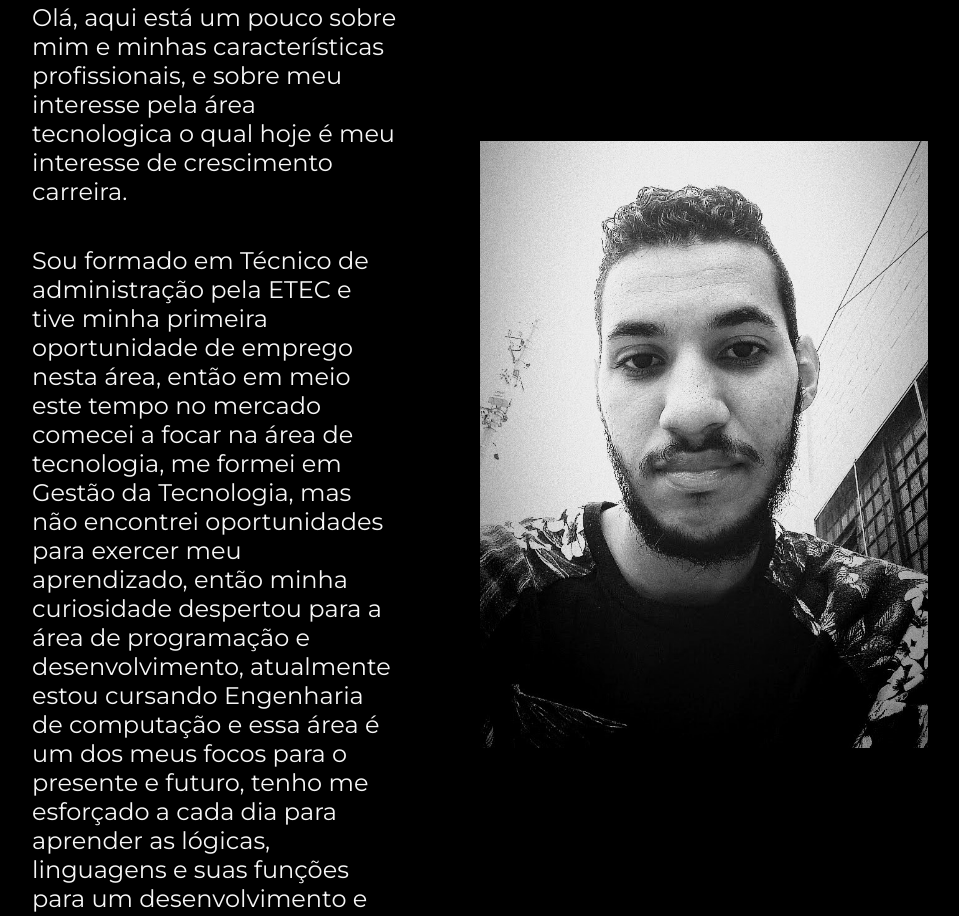
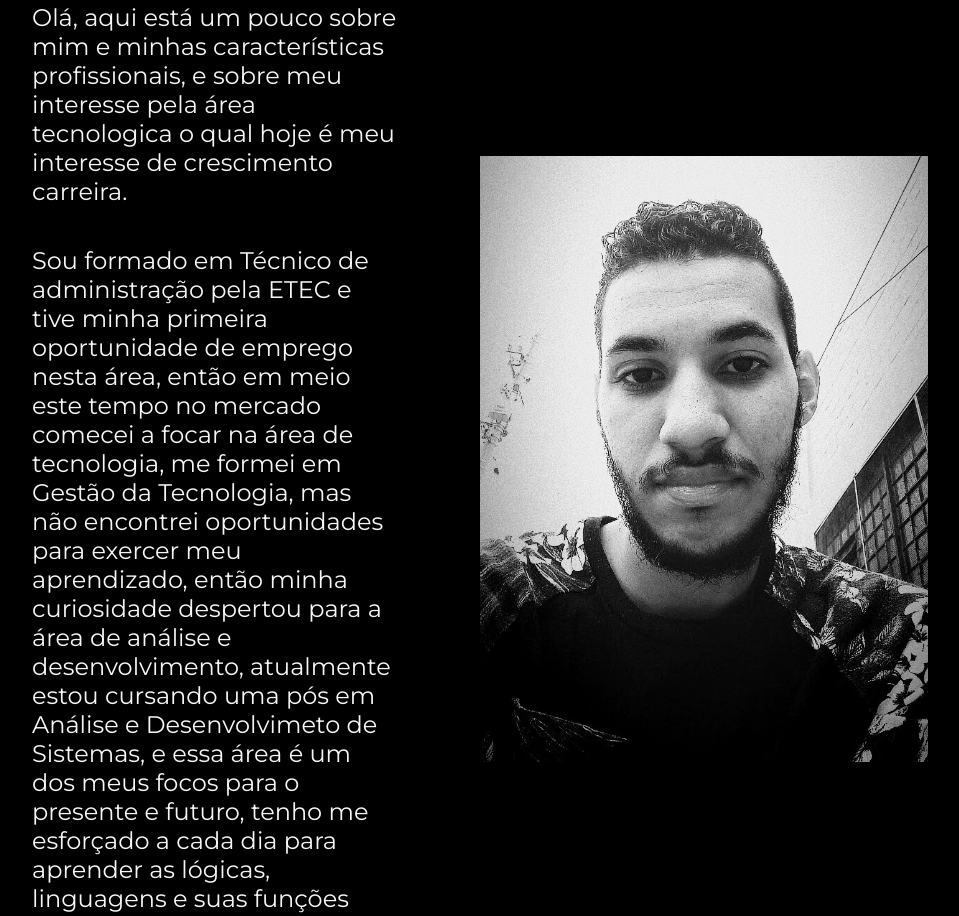
Before and after one commit to TheV11/portifolio, a plain HTML site: page about.html in a window 1280 px wide. Shown: the part 239-1155 px from the top of the page, without its empty margins (160-1119 px from the left). Drawn offline with nearby package versions, Linux system fonts and the light colour scheme.

Commit message:
Update about.html
Atualização de formação

```diff
--- a/about.html
+++ b/about.html
@@ -17,7 +17,7 @@
         <section class="apresentacao__conteudo">
             <h1 class="apresentacao__conteudo__titulo">Sobre mim</h1>
             <p class="apresentacao__conteudo__texto">Olá, aqui está um pouco sobre mim e minhas características profissionais, e sobre meu interesse pela área tecnologica o qual hoje é meu interesse de crescimento carreira.</p>
-            <p class="apresentacao__conteudo__texto">Sou formado em Técnico de administração pela ETEC e tive minha primeira oportunidade de emprego nesta área, então em meio este tempo no mercado comecei a focar na área de tecnologia, me formei em Gestão da Tecnologia, mas não encontrei oportunidades para exercer meu aprendizado, então minha curiosidade despertou  para a área de programação e desenvolvimento, atualmente estou cursando Engenharia de computação e essa área é um dos meus focos para o presente e futuro, tenho me esforçado a cada dia para aprender as lógicas, linguagens e suas funções para um desenvolvimento e analises desses sistemas com qualidade.</p>
+            <p class="apresentacao__conteudo__texto">Sou formado em Técnico de administração pela ETEC e tive minha primeira oportunidade de emprego nesta área, então em meio este tempo no mercado comecei a focar na área de tecnologia, me formei em Gestão da Tecnologia, mas não encontrei oportunidades para exercer meu aprendizado, então minha curiosidade despertou  para a área de análise e desenvolvimento, atualmente estou cursando uma pós em Análise e Desenvolvimeto de Sistemas, e essa área é um dos meus focos para o presente e futuro, tenho me esforçado a cada dia para aprender as lógicas, linguagens e suas funções para um desenvolvimento e analises desses sistemas com qualidade.</p>
         </section>
         <img class="apresentacao__imagem" src="./assets/image2.jpg" alt="Foto do Emerson">
     </main>
```
